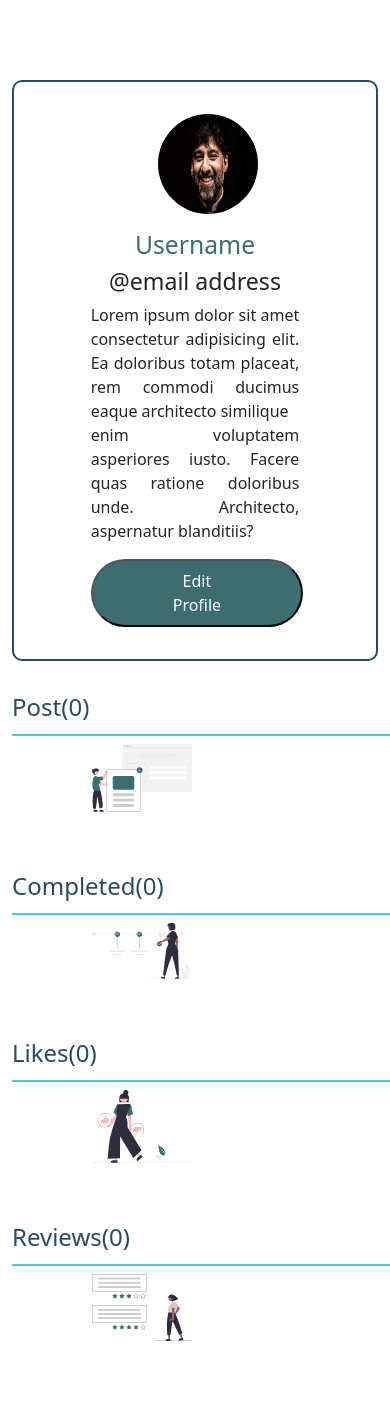
After one commit to Kaveeshafdo/AuctionsWeb, a PHP site: page /common/profile.html in a window 390 px wide. The commit adds this page. Run offline with PHP 8.4, Linux system fonts and the light colour scheme; some libraries are stand-ins or nearby versions.

Commit message:
add profile.html

```diff
--- /dev/null
+++ b/common/profile.html
@@ -0,0 +1,74 @@
+<!doctype html>
+<html lang="en">
+
+<head>
+    <!-- Required meta tags -->
+    <meta charset="utf-8">
+    <meta name="viewport" content="width=device-width, initial-scale=1">
+    <link rel="stylesheet" type="" href="../css/profile.css">
+    <!-- Bootstrap CSS -->
+    <link rel="stylesheet" href="//cdnjs.cloudflare.com/ajax/libs/normalize/2.0.1/normalize.css">
+    <link href='https://fonts.googleapis.com/css?family=PT+Sans' rel='stylesheet' type='text/css'>
+    <link href="https://cdn.jsdelivr.net/npm/bootstrap@5.1.3/dist/css/bootstrap.min.css" rel="stylesheet" integrity="sha384-1BmE4kWBq78iYhFldvKuhfTAU6auU8tT94WrHftjDbrCEXSU1oBoqyl2QvZ6jIW3" crossorigin="anonymous">
+    <title>Profile</title>
+</head>
+
+<body>
+    <div class="container">
+
+        <div class="profile">
+            <div class="img">
+                <img src="../images/4.jpg" alt="">
+
+            </div>
+            <div class="des">
+                <h2>Username</h2>
+                <h3>
+                    @email address
+                </h3>
+                <p>Lorem ipsum dolor sit amet consectetur adipisicing elit. Ea doloribus totam placeat, rem commodi ducimus eaque architecto similique<br> enim voluptatem asperiores iusto. Facere quas ratione doloribus unde. Architecto, aspernatur blanditiis?</p>
+                <button class="btns">Edit Profile</button>
+
+            </div>
+
+        </div>
+
+
+        <div class="tabbed">
+            <input type="radio" name="tabs" id="tab-nav-1" checked>
+            <label for="tab-nav-1">Post</label>
+            <input type="radio" name="tabs" id="tab-nav-2">
+            <label for="tab-nav-2">Completes</label>
+            <input type="radio" name="tabs" id="tab-nav-3">
+            <label for="tab-nav-3">Likes</label>
+            <input type="radio" name="tabs" id="tab-nav-4">
+            <label for="tab-nav-4">Reviews</label>
+            <div class="tabs">
+                <div class="f">
+                    <h2>Post(0)</h2>
+                    <img src="../images/undraw_content_re_33px.svg" alt="">
+
+                </div>
+                <div class="f">
+                    <h2>Completed(0)</h2>
+                    <img src="../images/undraw_completed_steps_re_h9wc.svg" alt=" ">
+                </div>
+                <div class="f ">
+                    <h2>Likes(0)</h2>
+                    <img src="../images/undraw_like_dislike_re_dwcj.svg " alt=" ">
+                </div>
+                <div class="f ">
+                    <h2>Reviews(0)</h2>
+                    <img src="../images/undraw_reviews_lp8w.svg " alt=" ">
+                </div>
+            </div>
+        </div>
+
+    </div>
+
+    <script src="https://cdn.jsdelivr.net/npm/bootstrap@5.1.3/dist/js/bootstrap.bundle.min.js " integrity="sha384-ka7Sk0Gln4gmtz2MlQnikT1wXgYsOg+OMhuP+IlRH9sENBO0LRn5q+8nbTov4+1p " crossorigin="anonymous "></script>
+    <script src="https://cdnjs.cloudflare.com/ajax/libs/prefixfree/1.0.6/prefixfree.min.js "></script>
+
+</body>
+
+</html>
--- a/css/item_for_trade.css
+++ b/css/item_for_trade.css
@@ -151,7 +151,7 @@
         .btns2 {
             padding: 0.2rem 3rem;
         }
-        .btns {
+        .btns2 {
             padding: 0.2rem 3rem;
         }
     }
--- /dev/null
+++ b/css/profile.css
@@ -0,0 +1,197 @@
+                .container {
+                    margin-top: 5rem;
+                    display: flex;
+                    flex-direction: column;
+                }
+
+                .profile {
+                    display: flex;
+                    flex-direction: row;
+                    justify-content: space-between;
+                    border: 2px solid #284b63ff;
+                    padding: 2rem;
+                    border-radius: 10px;
+                }
+
+                .img img {
+                    width: 250px;
+                    height: 250px;
+                    border-radius: 100%;
+                }
+
+                .img {
+                    width: 25%;
+                }
+
+                .des {
+                    width: 70%;
+                }
+
+                .btns {
+                    border-radius: 40px;
+                    background-color: #3C6E71;
+                    color: #ffffff;
+                    padding: 0.5rem 5rem;
+                    text-align: center;
+                }
+
+                .btns:hover {
+                    border-radius: 50px;
+                    border: #3C6E71 1px solid;
+                    color: #3C6E71;
+                    background-color: #ffffff;
+                }
+
+                h2 {
+                    color: #3c6e71ff;
+                    ;
+                }
+
+                p {
+                    text-align: justify;
+                }
+
+                h3 {
+                    font-size: 1.2rem;
+                }
+
+                * {
+                    box-sizing: border-box;
+                }
+
+                body {
+                    color: #eee;
+                    font: 1em 'PT Sans', sans-serif;
+                }
+
+                 ::selection {
+                    background-color: rgb(37, 39, 41);
+                }
+
+                .tabbed {
+                    margin-top: 1rem;
+                    margin-bottom: 1rem;
+                }
+
+                .tabbed>input {
+                    display: none;
+                }
+
+                .tabbed>label {
+                    display: block;
+                    float: left;
+                    padding: 12px 20px;
+                    margin-right: 5px;
+                    cursor: pointer;
+                    transition: background-color .3s;
+                }
+
+                .tabbed>label:hover,
+                .tabbed>input:checked+label {
+                    color: #3C6E71;
+                    border-radius: 5px;
+                    border-bottom: #3C6E71 2px solid;
+                    font-weight: 700;
+                }
+
+                .tabs {
+                    clear: both;
+                    perspective: 1000px;
+                }
+
+                .tabs>div {
+                    width: 100%;
+                    position: absolute;
+                    border: 2px solid #284b63ff;
+                    padding: 10px 30px 40px;
+                    line-height: 1.4em;
+                    opacity: 0;
+                    transform: rotateX(-20deg);
+                    transform-origin: top center;
+                    transition: opacity .3s, transform 1s;
+                    z-index: 0;
+                    margin-top: 1rem;
+                    border-radius: 10px;
+                }
+
+                #tab-nav-1:checked~.tabs>div:nth-of-type(1),
+                #tab-nav-2:checked~.tabs>div:nth-of-type(2),
+                #tab-nav-3:checked~.tabs>div:nth-of-type(3),
+                #tab-nav-4:checked~.tabs>div:nth-of-type(4) {
+                    transform: rotateX(0);
+                    opacity: 1;
+                    z-index: 1;
+                }
+
+                @media screen and (max-width: 700px) {
+                    .tabbed {
+                        width: 400px;
+                    }
+                    .tabbed>label {
+                        display: none;
+                    }
+                    .tabs>div {
+                        width: 400px;
+                        border: none;
+                        padding: 0;
+                        opacity: 1;
+                        position: relative;
+                        transform: none;
+                        margin-bottom: 60px;
+                    }
+                    .tabs>div h2 {
+                        border-bottom: 2px solid #4EC6DE;
+                        padding-bottom: .5em;
+                    }
+                }
+
+                .f img {
+                    width: 25%;
+                    align-items: center;
+                    text-align: center;
+                    margin: 0 30rem;
+                }
+
+                @media screen and (max-width: 1000px) {
+                    .profile {
+                        display: flex;
+                        flex-direction: column;
+                        align-items: center;
+                    }
+                    .img img {
+                        width: 200px;
+                        height: 200px;
+                        border-radius: 100%;
+                        margin-bottom: 1rem;
+                    }
+                    .des {
+                        align-items: center;
+                        text-align: center;
+                    }
+                    .f img {
+                        width: 25%;
+                        align-items: center;
+                        text-align: center;
+                        margin: 0 17rem;
+                    }
+                }
+
+                @media screen and (max-width: 600px) {
+                    .f img {
+                        width: 25%;
+                        align-items: center;
+                        text-align: center;
+                        margin: 0 5rem;
+                    }
+                    .img img {
+                        width: 100px;
+                        height: 100px;
+                        border-radius: 100%;
+                        margin-bottom: 1rem;
+                    }
+                }
+
+                .f h2 {
+                    font-size: 1.5rem;
+                    color: #284b63ff;
+                }
```
Also changed, not shown: images/undraw_completed_steps_re_h9wc.svg (added), images/undraw_content_re_33px.svg (added), images/undraw_like_dislike_re_dwcj.svg (added), images/undraw_project_complete_lwss.svg (added), images/undraw_reviews_lp8w.svg (added), images/undraw_verified_re_4io7.svg (added).
